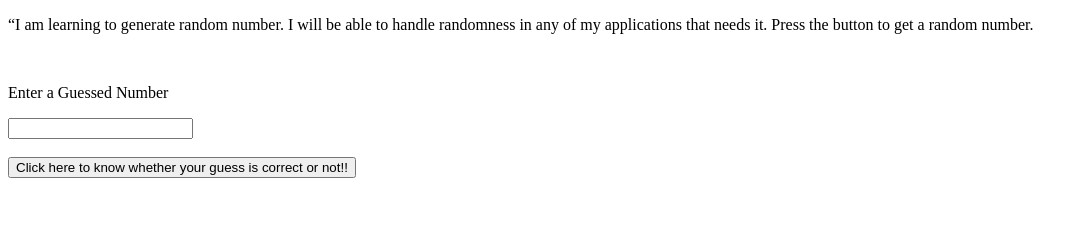
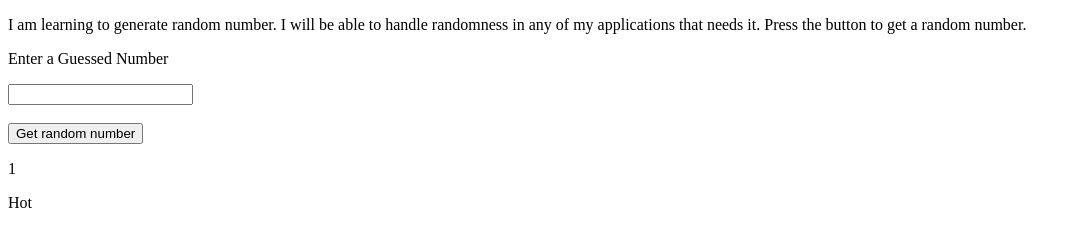
Before and after one commit to acciojob/Hot-or-Cold-Part-I-vi3003, a website: page main.html in a window 1280 px wide. Shown: the whole page, without its empty margins (0-1083 px from the left). Drawn offline with Linux system fonts and the light colour scheme.

Commit message:
created a submission

```diff
--- a/main.html
+++ b/main.html
@@ -3,15 +3,19 @@
 <head>
 </head>
 <body>
-	<!-- p tag with id main -->
-  <p id = "main">“I am learning to generate random number. I will be able to handle randomness in any of my applications that needs it. Press the button to get a random number.</p><br>
+	<!-- p tag -->
+	<p id="main">I am learning to generate random number. I will be able to handle randomness in any of my applications that needs it. Press the button to get a random number.</p>
+
     <p id = "user">Enter a Guessed Number </p>
     <input id= "guess"></input><br><br>
-	<!-- a button with id="btn" which on click renders a random whole number each time between -20 & 20. -->
-  <button id="btn">Click here to know whether your guess is correct or not!!</button>
-  <p id = "num"></p> <!-- here the random num generated will be displayed-->
+		<button id="btn">Get random number</button>
+
+	<!-- button -->
     <!-- p tag -->
-    <p id = "respond"></p>  <!-- This is the respone (Hot or Cold) -->
+	<p id="num"></p>
+    <p id = "respond">""</p>  <!-- This is the respone (Hot or Cold) -->
+
+
     <script type="text/javascript" src="./script.js">  <!-- Write the logic in script.js -->
 </script>
   </body>
--- a/script.js
+++ b/script.js
@@ -1,16 +1,26 @@
 //your code here
-const userGuess = document.getElementById('guess');
-const btn = document.getElementById('btn');
-const displayNum = document.getElementById('num');
-const hotOrCold = document.getElementById('respond');
+var randomNum;
+var input;
+randomNumGenerator()
+function randomNumGenerator(){
+	randomNum = Math.floor(Math.random() * 41) - 20;
+	document.getElementById("num").innerText = randomNum;
+	guessNum();
+	print();
 
-btn.addEventListener('click', ()=>{
-    let random = Math.floor((Math.random()*21));
-    let userNum = Number(userGuess.value);
-    displayNum.innerText = random;
-    if(random <= 20 && random >= -20){
-        hotOrCold.innerText = 'Hot';
+}
+
+function guessNum(){
+	input = Number(document.getElementById("guess").value);
+
+}
+
+
+function print() {
+
+	if(Math.abs(randomNum - input) <= 5){
+	   document.getElementById("respond").innerText = "Hot";
     }else{
-        hotOrCold.innerText = 'Cold';
+	  document.getElementById("respond").innerHTML= "Cold";
     }
-})
+}
```
